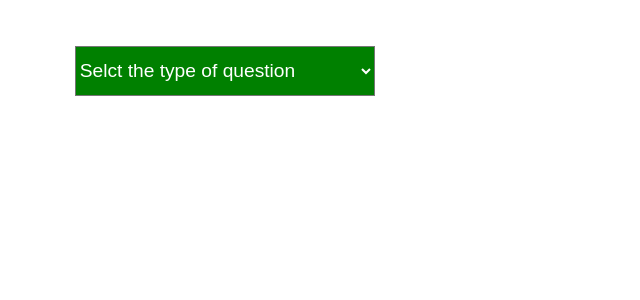
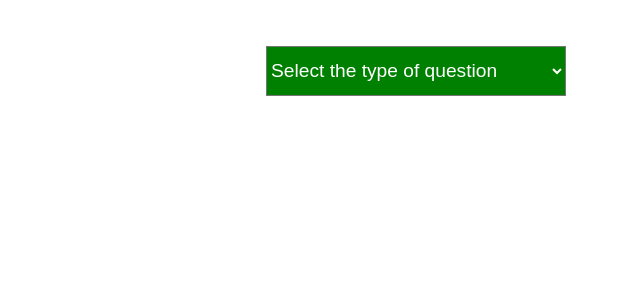
Before and after one commit to yaswanth-git/Survey, a React (Create React App) app: page / in a window 1280 px wide. Both pictures are taken after a click on the button "Create Survey". Shown: the top 300 px of the page, without its empty margins (224-864 px from the left). Built offline with nearby package versions, Linux system fonts and the light colour scheme.

Commit message:
Update Select.js

```diff
--- a/src/components/Select.js
+++ b/src/components/Select.js
@@ -1,15 +1,15 @@
 import { useState } from "react";
 import Option from "./Option";
-
+import "../styles.css";
 const Select = (props) => {
     const [init, setInit] = useState("");
     if (init === "") {
         return (
-            <div>
-                <select onChange={(e) => {
+            <div className="divs">
+                <select className="select" onChange={(e) => {
                     setInit(e.target.value);
                 }}>
-                    <option value="">Selct the type of question</option>
+                    <option value="">Select the type of question</option>
                     <option value="single">Single select</option>
                     <option value="multi">Multi-select</option>
                 </select>
@@ -18,14 +18,14 @@ const Select = (props) => {
     }
     else if (init === "single") {
         return (
-            <div className="App">
+            <div className="divs">
                 <Option limit="2" dom={props.dom} setDom={props.setDom} />
             </div>
         )
     }
     else {
         return (
-            <div className="App">
+            <div className="divs">
             <Option limit="4" dom={props.dom} setDom={props.setDom} />
             </div>
         )
```
